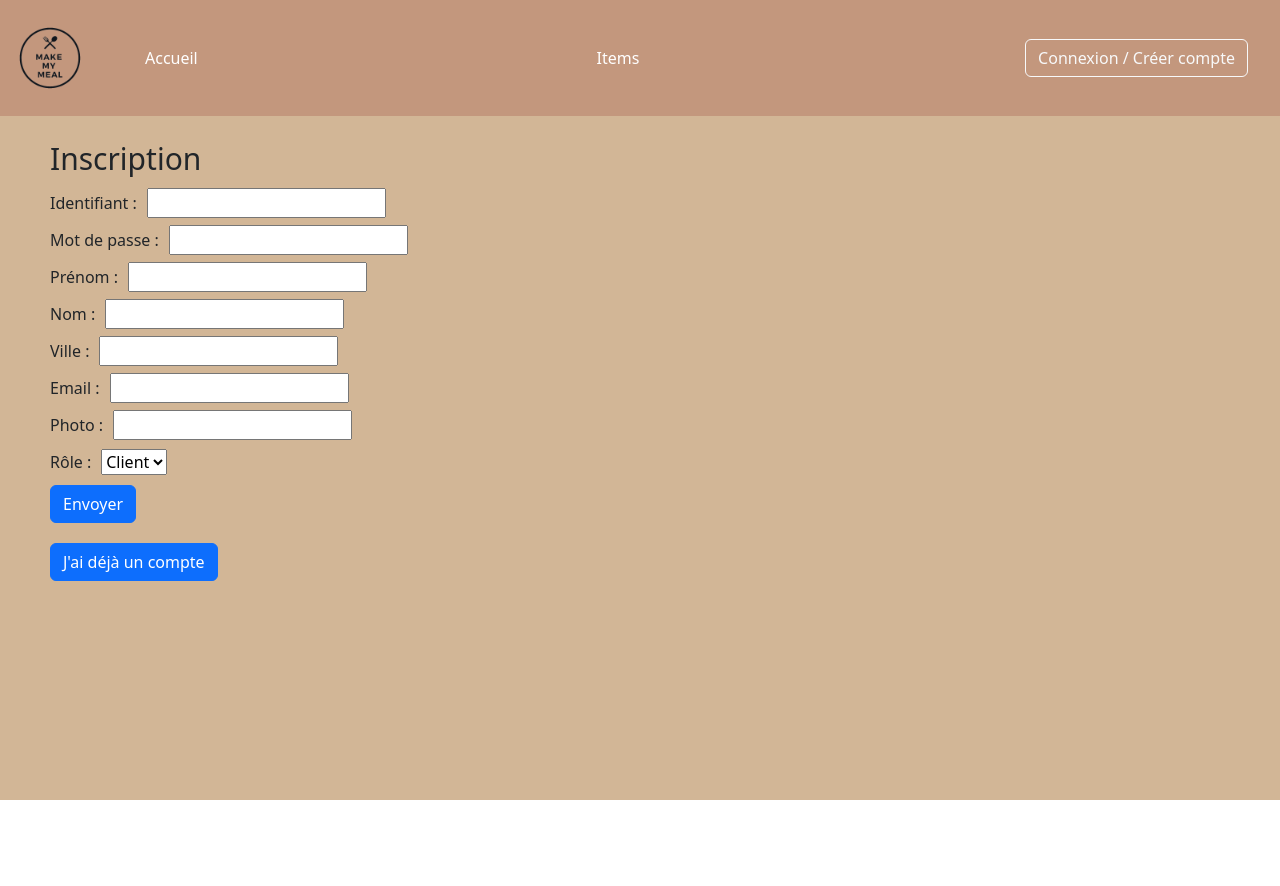
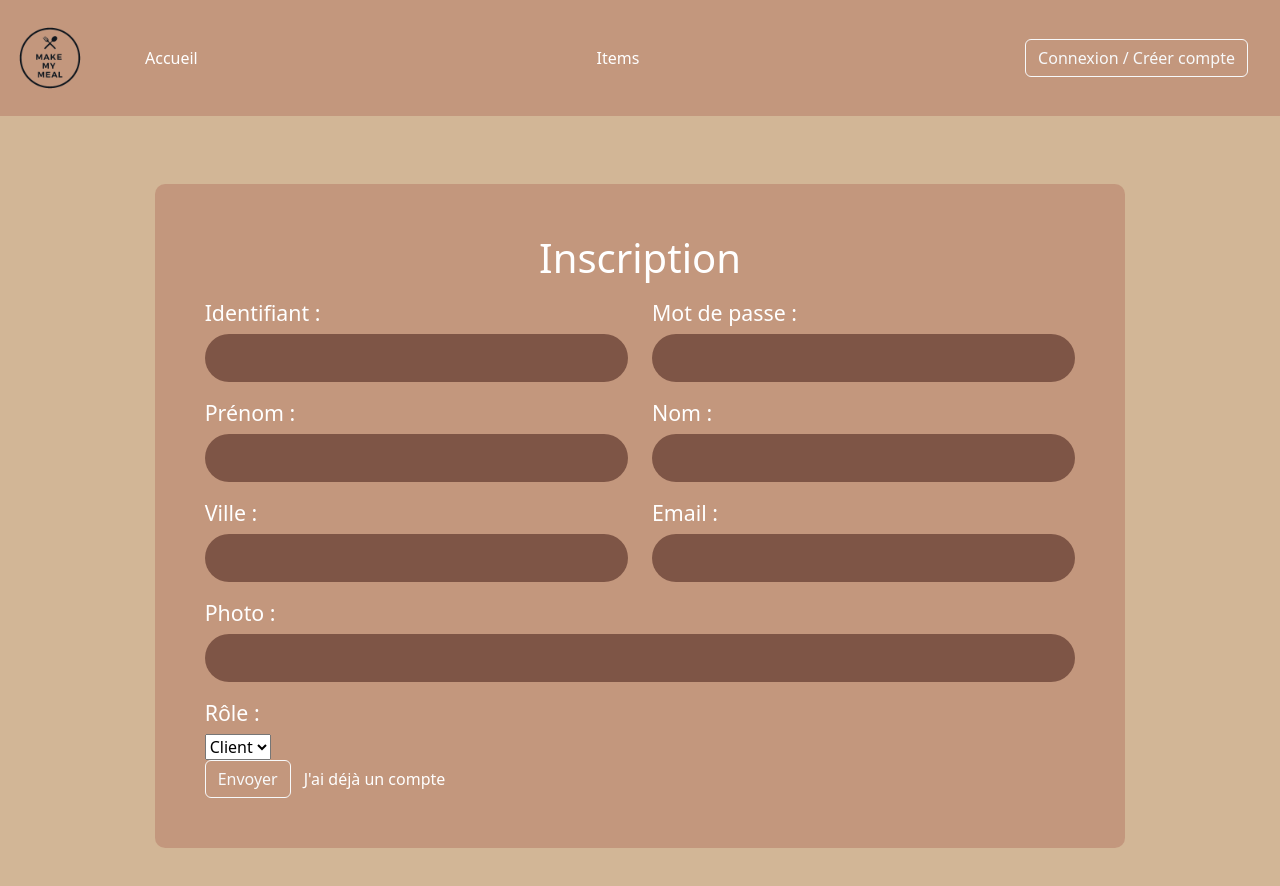
Before and after one commit to Toopla/Make-My-Meal, a React (Create React App) app in the folder front/: page /signup in a window 1280 px wide. Shown: the top 886 px of the page. Before the commit the page ends 800 px from the top, so only its background shows below. Built offline with nearby package versions, Linux system fonts and the light colour scheme.

Commit message:
debut form login/signup #17

```diff
--- a/front/public/index.html
+++ b/front/public/index.html
@@ -6,7 +6,7 @@
     <link rel="stylesheet" href="style.css">
     <title>Make My Meal</title>
 </head>
-<body>
+<body style="background-color: #d2b696">
     <div id="root"></div>
 </body>
 </html>
--- a/front/public/style.css
+++ b/front/public/style.css
@@ -1,8 +1,3 @@
-.App{
-    background-color: #d2b696;
-    height: 100vh;
-}
-
 .logo-content{
     display: flex;
     justify-content: center;
@@ -32,3 +27,49 @@
 .description{
     color: white;
 }
+
+/* page de connexion */
+
+.login-container{
+    height: 100vh;
+    display: flex;
+    flex-direction: column;
+    justify-content: center;
+    align-items: center;
+}
+
+.login-container form{
+    background-color: rgba(183, 126, 104, 0.53);
+    padding: 50px;
+    border-radius: 10px;
+    color: white;
+}
+
+.login-container form h1{
+    text-align: center;
+    margin-bottom: 15px;
+}
+
+.login-container form label{
+    font-size: 16pt;
+    margin-bottom: 5px;
+}
+
+.login-container form input{
+    width: 100%;
+    border: none;
+    background-color: rgb(126, 85, 70);
+    color: white;
+    font-size: 14pt;
+    padding: 10px;
+    border-radius: 100px;
+    margin-bottom: 15px;
+}
+
+.input-form-log{
+    width: 100px;
+}
+
+.btn-signup:hover{
+    text-decoration: underline;
+}
--- a/front/src/components/Login.js
+++ b/front/src/components/Login.js
@@ -35,18 +35,18 @@ const Login = (props) => {
     }
 
     return (
-        <div style={{marginLeft: 50, marginTop: 20}}>
-            <div style={{fontSize: 30}}>Connexion</div>
+        <div className="login-container">
             <form onSubmit={handleSubmit}>
-                <label style={{marginTop: 10}} htmlFor='username'>Identifiant :</label>
-                <input style={{marginLeft: 10}} type='text' id='username' value={dataLogin.username} onChange={handleName}></input>
+                <h1>Connexion</h1>
+                <label htmlFor='username'>Identifiant :</label><br/>
+                <input type='text' id='username' value={dataLogin.username} onChange={handleName}/>
                 <br/>
-                <label style={{marginTop: 10}} htmlFor='password'>Mot de passe :</label>
-                <input style={{marginLeft: 10}} type='password' id='password' value={dataLogin.password} onChange={handlePassword}></input>
+                <label htmlFor='password'>Mot de passe :</label><br/>
+                <input type='password' id='password' value={dataLogin.password} onChange={handlePassword}/>
                 <br/>
-                <Button style={{marginTop: 10}} type='submit'>Envoyer</Button>
+                <Button variant={"outline-light"} type='submit'>Envoyer</Button>
+                <Button className={"btn-signup"} style={{color: "white"}} variant={"..."} onClick={() => navigate('/signup')}>Je veux créer un compte</Button>
             </form>
-            <Button style={{marginTop: 20}} onClick={() => navigate('/signup')}>Je veux créer un compte</Button>
         </div>
     )
 }
--- a/front/src/components/Signup.js
+++ b/front/src/components/Signup.js
@@ -1,6 +1,6 @@
 import React, { useState } from 'react';
 import { post_signup } from '../services/api';
-import { Button } from 'react-bootstrap';
+import {Button, Col, Row} from 'react-bootstrap';
 import { useNavigate } from "react-router-dom";
 
 const Signup = () => {
@@ -66,46 +66,58 @@ const Signup = () => {
     }
 
     return (
-        <div style={{marginLeft: 50, marginTop: 20}}>
-            <div style={{fontSize: 30}}>Inscription</div>
+        <div className={"login-container"}>
             <form onSubmit={handleSubmit}>
-                <label style={{marginTop: 10}} htmlFor='username'>Identifiant :</label>
-                <input style={{marginLeft: 10}} type='text' id='username' value={dataSignup.username} onChange={handleName} required></input>
+                <h1>Inscription</h1>
+                <Row>
+                    <Col>
+                        <label htmlFor='username'>Identifiant :</label>
+                        <input type='text' id='username' value={dataSignup.username} onChange={handleName} required/>
+                    </Col>
+                    <Col>
+                        <label htmlFor='password'>Mot de passe :</label>
+                        <input type='password' id='password' value={dataSignup.password} onChange={handlePassword} required/>
+                    </Col>
+                </Row>
+                <Row>
+                    <Col>
+                        <label htmlFor='firstname'>Prénom :</label>
+                        <input type='text' id='firstname' value={dataSignup.firstname} onChange={handleFirstname} required/>
+                    </Col>
+                    <Col>
+                        <label  htmlFor='lastname'>Nom :</label>
+                        <input  type='text' id='lastname' value={dataSignup.lastname} onChange={handleLastname} required/>
+                    </Col>
+                </Row>
+                <Row>
+                    <Col>
+                        <label  htmlFor='adresse'>Ville :</label>
+                        <input  type='text' id='adresse' value={dataSignup.adresse} onChange={handleAdresse} required/>
+                    </Col>
+                    <Col>
+                        <label  htmlFor='mail'>Email :</label>
+                        <input  type='text' id='mail' value={dataSignup.mail} onChange={handleMail} required/>
+                    </Col>
+                </Row>
+                <label  htmlFor='photo'>Photo :</label>
+                <input type='text' id='photo' value={dataSignup.photo} onChange={handlePhoto}/>
                 <br/>
-                <label style={{marginTop: 10}} htmlFor='password'>Mot de passe :</label>
-                <input style={{marginLeft: 10}} type='password' id='password' value={dataSignup.password} onChange={handlePassword} required></input>
-                <br/>
-                <label style={{marginTop: 10}} htmlFor='firstname'>Prénom :</label>
-                <input style={{marginLeft: 10}} type='text' id='firstname' value={dataSignup.firstname} onChange={handleFirstname} required></input>
-                <br/>
-                <label style={{marginTop: 10}} htmlFor='lastname'>Nom :</label>
-                <input style={{marginLeft: 10}} type='text' id='lastname' value={dataSignup.lastname} onChange={handleLastname} required></input>
-                <br/>
-                <label style={{marginTop: 10}} htmlFor='adresse'>Ville :</label>
-                <input style={{marginLeft: 10}} type='text' id='adresse' value={dataSignup.adresse} onChange={handleAdresse} required></input>
-                <br/>
-                <label style={{marginTop: 10}} htmlFor='mail'>Email :</label>
-                <input style={{marginLeft: 10}} type='text' id='mail' value={dataSignup.mail} onChange={handleMail} required></input>
-                <br/>
-                <label style={{marginTop: 10}} htmlFor='photo'>Photo :</label>
-                <input style={{marginLeft: 10}} type='text' id='photo' value={dataSignup.photo} onChange={handlePhoto}></input>
-                <br/>
-                <label style={{marginTop: 10}} htmlFor='role'>Rôle :</label>
-                <select style={{marginLeft: 10}} id='role' value={dataSignup.role} onChange={handleRole} required>
+                <label htmlFor='role'>Rôle :</label><br/>
+                <select id='role' value={dataSignup.role} onChange={handleRole} required>
                     <option value='client'>Client</option>
                     <option value='chef'>Chef</option>
                 </select>
                 <br/>
                 {dataSignup.role === 'chef' &&
                     <>
-                        <label style={{marginTop: 10}} htmlFor='spec'>Spécialité culinaire :</label>
-                        <input style={{marginLeft: 10}} type='text' id='spec' value={dataSignup.spec} onChange={handleSpec}></input>
+                        <label htmlFor='spec'>Spécialité culinaire :</label>
+                        <input type='text' id='spec' value={dataSignup.spec} onChange={handleSpec}/>
                         <br/>
                     </>
                 }
-                <Button style={{marginTop: 10}} type='submit'>Envoyer</Button>
+                <Button variant={"outline-light"} type='submit'>Envoyer</Button>
+                <Button className={"btn-signup"} style={{color: "white"}} variant={"..."} onClick={() => navigate('/login')}>J'ai déjà un compte</Button>
             </form>
-            <Button style={{marginTop: 20}} onClick={() => navigate('/login')}>J'ai déjà un compte</Button>
         </div>
     )
 }
```
